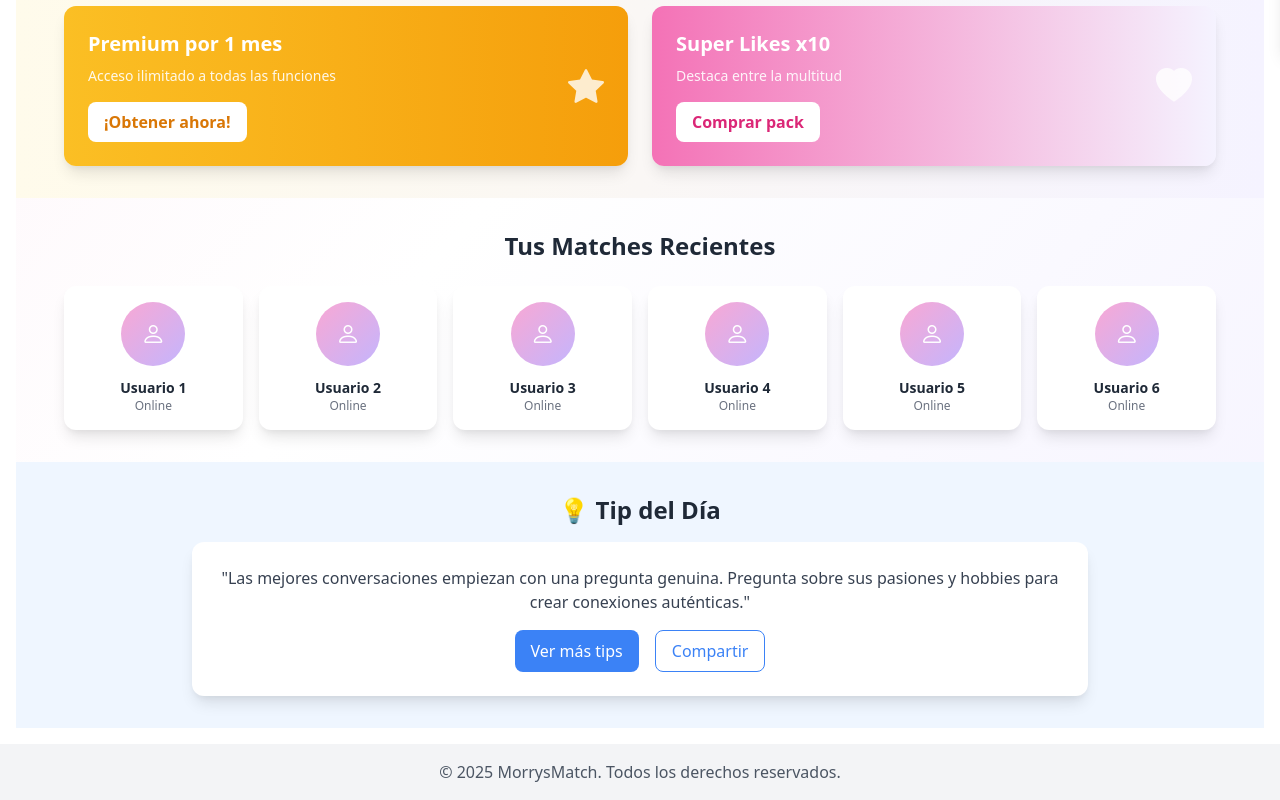
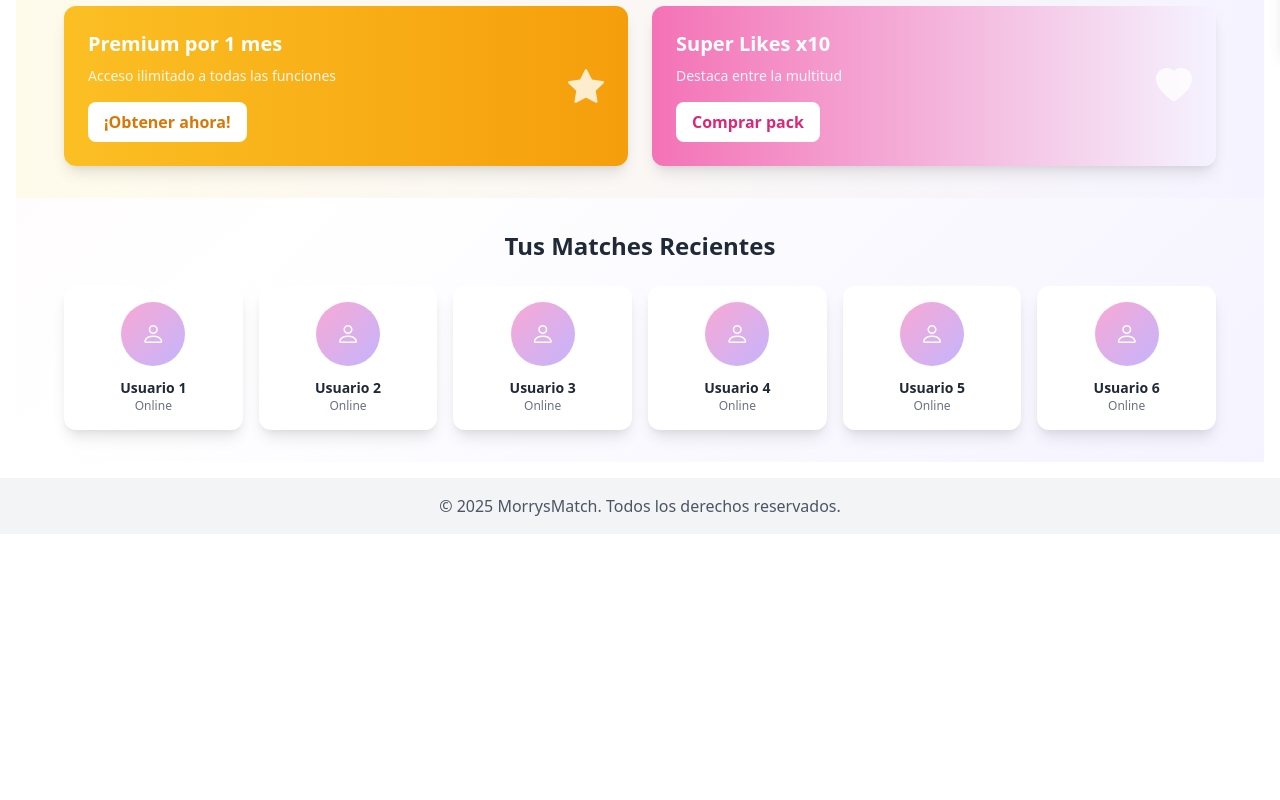
Before and after one commit to urieldomingezm/citasv1, a React (Vite) app in the folder citas/: page /usuario/home in a window 1280 px wide. Shown: the part 748-1548 px from the top of the page. After the commit the page ends 1282 px from the top, so only its background shows below. Built offline with nearby package versions, Linux system fonts and the light colour scheme; sample sign-in values are in the browser's storage.

Commit message:
mejora de responsibilidad

```diff
--- a/citas/src/pages/usuario/home.tsx
+++ b/citas/src/pages/usuario/home.tsx
@@ -123,29 +123,6 @@ const UserHome: React.FC = () => {
                     </div>
                 </div>
             </section>
-
-            {/* Tips del día */}
-            <section className="py-8 px-6 bg-blue-50">
-                <div className="max-w-4xl mx-auto text-center">
-                    <h2 className="text-2xl font-bold text-gray-800 mb-4">
-                        💡 Tip del Día
-                    </h2>
-                    <div className="bg-white rounded-xl p-6 shadow-lg">
-                        <p className="text-gray-700 mb-4">
-                            "Las mejores conversaciones empiezan con una pregunta genuina.
-                            Pregunta sobre sus pasiones y hobbies para crear conexiones auténticas."
-                        </p>
-                        <div className="flex justify-center space-x-4">
-                            <button className="bg-blue-500 text-white px-4 py-2 rounded-lg hover:bg-blue-600 transition">
-                                Ver más tips
-                            </button>
-                            <button className="border border-blue-500 text-blue-500 px-4 py-2 rounded-lg hover:bg-blue-50 transition">
-                                Compartir
-                            </button>
-                        </div>
-                    </div>
-                </div>
-            </section>
         </div>
     );
 };
--- a/citas/src/pages/usuario/mensajes.tsx
+++ b/citas/src/pages/usuario/mensajes.tsx
@@ -68,7 +68,7 @@ const Mensajes: React.FC = () => {
                         <p className="text-xs sm:text-sm md:text-base text-gray-600">Mantente conectado con tus matches</p>
                     </div>
 
-                    <div className="space-y-2 sm:space-y-3 md:space-y-4">
+                    <div className="grid grid-cols-1 md:grid-cols-2 xl:grid-cols-3 gap-4 sm:gap-6">
                         {[
                             { id: 1, name: "Sofia Martinez", message: "Hola, ¿cómo estás? Me gustaría conocerte mejor y saber más sobre tus intereses...", time: "2h", unread: 3, online: true },
                             { id: 2, name: "Carmen López", message: "¿Te gustaría salir a tomar un café esta tarde?", time: "4h", unread: 1, online: true },
@@ -77,47 +77,51 @@ const Mensajes: React.FC = () => {
                             { id: 5, name: "Laura Torres", message: "¿Has visto la nueva película de...?", time: "3d", unread: 0, online: false },
                             { id: 6, name: "Elena Ruiz", message: "¡Hola! Vi que te gusta viajar, yo también", time: "1w", unread: 0, online: true }
                         ].map((chat) => (
-                            <div key={chat.id} className="bg-white bg-opacity-90 backdrop-blur-sm rounded-lg sm:rounded-xl md:rounded-2xl p-3 sm:p-4 md:p-5 shadow-lg hover:shadow-xl transition-all duration-300 cursor-pointer border border-white border-opacity-50 hover:scale-102 group">
-                                <div className="flex items-center space-x-2 sm:space-x-3 md:space-x-4">
-                                    {/* Avatar responsivo */}
-                                    <div className="relative flex-shrink-0">
-                                        <div className="w-10 h-10 sm:w-12 sm:h-12 md:w-14 md:h-14 lg:w-16 lg:h-16 bg-gradient-to-br from-green-300 to-emerald-400 rounded-full flex items-center justify-center group-hover:from-green-400 group-hover:to-emerald-500 transition-all duration-300">
-                                            <i className="bi bi-person text-white text-sm sm:text-base md:text-lg lg:text-xl"></i>
+                            <div key={chat.id} className="bg-white bg-opacity-90 backdrop-blur-sm rounded-lg sm:rounded-xl md:rounded-2xl p-3 sm:p-4 md:p-5 shadow-lg hover:shadow-xl transition-all duration-300 cursor-pointer border border-white border-opacity-50 hover:scale-102 group h-fit">
+                                {/* Avatar centrado en la parte superior */}
+                                <div className="flex flex-col items-center text-center mb-3">
+                                    <div className="relative">
+                                        <div className="w-12 h-12 sm:w-14 sm:h-14 md:w-16 md:h-16 lg:w-18 lg:h-18 bg-gradient-to-br from-green-300 to-emerald-400 rounded-full flex items-center justify-center group-hover:from-green-400 group-hover:to-emerald-500 transition-all duration-300 mb-2">
+                                            <i className="bi bi-person text-white text-lg sm:text-xl md:text-2xl lg:text-3xl"></i>
                                         </div>
-                                        {/* Indicador online responsivo */}
+                                        {/* Indicador online */}
                                         {chat.online && (
-                                            <div className="absolute -bottom-0.5 sm:-bottom-1 -right-0.5 sm:-right-1 w-3 h-3 sm:w-4 sm:h-4 md:w-5 md:h-5 bg-green-500 rounded-full border-2 border-white animate-pulse"></div>
+                                            <div className="absolute -bottom-1 -right-1 w-4 h-4 sm:w-5 sm:h-5 bg-green-500 rounded-full border-2 border-white animate-pulse"></div>
                                         )}
                                     </div>
 
-                                    {/* Contenido del mensaje */}
-                                    <div className="flex-1 min-w-0">
-                                        <div className="flex items-center justify-between mb-1">
-                                            <h4 className="font-semibold text-gray-800 text-sm sm:text-base md:text-lg truncate pr-2">
-                                                {chat.name}
-                                            </h4>
-                                            <div className="flex items-center space-x-1 sm:space-x-2 flex-shrink-0">
-                                                <span className="text-xs sm:text-sm text-gray-400">{chat.time}</span>
-                                                {chat.online && (
-                                                    <i className="bi bi-circle-fill text-green-500 text-xs animate-pulse"></i>
-                                                )}
-                                            </div>
-                                        </div>
-                                        <p className="text-gray-500 text-xs sm:text-sm md:text-base truncate pr-2 leading-relaxed">
-                                            {chat.message}
-                                        </p>
+                                    {/* Nombre y tiempo */}
+                                    <div className="flex items-center justify-center space-x-2 mb-2">
+                                        <h4 className="font-semibold text-gray-800 text-sm sm:text-base md:text-lg">
+                                            {chat.name}
+                                        </h4>
+                                        {chat.online && (
+                                            <i className="bi bi-circle-fill text-green-500 text-xs animate-pulse"></i>
+                                        )}
                                     </div>
 
                                     {/* Badge de mensajes no leídos */}
-                                    <div className="text-center flex-shrink-0">
-                                        {chat.unread > 0 ? (
-                                            <div className="bg-gradient-to-br from-green-500 to-emerald-600 text-white text-xs sm:text-sm rounded-full w-5 h-5 sm:w-6 sm:h-6 md:w-7 md:h-7 flex items-center justify-center font-bold shadow-lg animate-pulse">
-                                                {chat.unread}
-                                            </div>
-                                        ) : (
-                                            <div className="w-5 h-5 sm:w-6 sm:h-6 md:w-7 md:h-7"></div>
-                                        )}
-                                    </div>
+                                    {chat.unread > 0 && (
+                                        <div className="bg-gradient-to-br from-red-500 to-pink-600 text-white text-xs rounded-full px-2 py-1 font-bold shadow-lg animate-pulse mb-2">
+                                            {chat.unread} nuevos
+                                        </div>
+                                    )}
+                                </div>
+
+                                {/* Contenido del mensaje */}
+                                <div className="text-center space-y-2">
+                                    <p className="text-gray-500 text-xs sm:text-sm leading-relaxed line-clamp-3">
+                                        {chat.message}
+                                    </p>
+                                    <span className="text-xs text-gray-400 block">{chat.time}</span>
+                                </div>
+
+                                {/* Botón de acción */}
+                                <div className="mt-3 pt-3 border-t border-gray-100">
+                                    <button className="w-full bg-gradient-to-r from-blue-500 to-indigo-600 hover:from-blue-600 hover:to-indigo-700 text-white py-2 px-4 rounded-lg text-xs sm:text-sm font-semibold transition-all duration-300 transform hover:scale-105">
+                                        <i className="bi bi-chat-dots mr-2"></i>
+                                        Responder
+                                    </button>
                                 </div>
                             </div>
                         ))}
```
